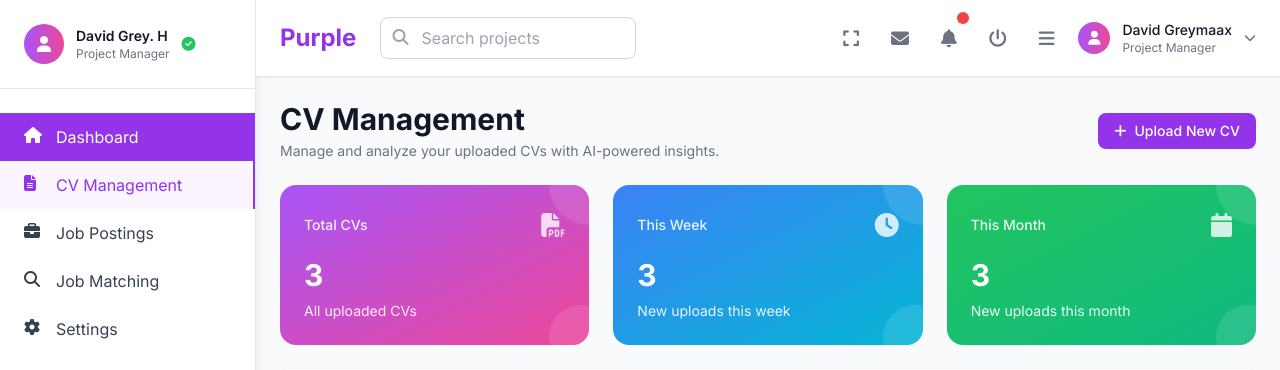
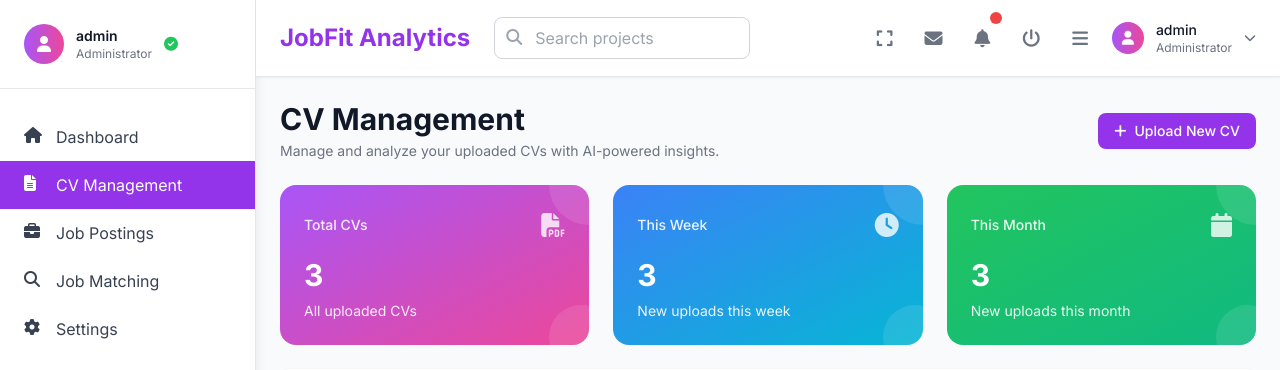
Before and after one commit to phatltscuti/jobfit_analytics, a Flask app: page /cvs in a window 1280 px wide. Shown: the top 370 px of the page. Run offline with Flask 3, Linux system fonts and the light colour scheme; a user stored in the database is signed in; some libraries are stand-ins or nearby versions.

Commit message:
Add .gitignore and remove sensitive files from tracking
- Add comprehensive .gitignore for Python/Flask project
- Remove .env file from git tracking (contains sensitive API keys)
- Remove __pycache__ and database files from tracking
- Remove uploaded files from tracking
- Update application with improved UI and functionality

```diff
--- a/app.py
+++ b/app.py
@@ -2,6 +2,7 @@ from flask import Flask, render_template, request, redirect, url_for, flash, jso
 from flask_sqlalchemy import SQLAlchemy
 from flask_migrate import Migrate
 from flask_login import LoginManager, UserMixin, login_user, login_required, logout_user, current_user
+from flask_wtf.csrf import CSRFProtect
 from werkzeug.security import generate_password_hash, check_password_hash
 from werkzeug.utils import secure_filename
 import os
@@ -25,6 +26,7 @@ app.config['MAX_CONTENT_LENGTH'] = 16 * 1024 * 1024  # 16MB max file size
 # Initialize extensions
 db = SQLAlchemy(app)
 migrate = Migrate(app, db)
+csrf = CSRFProtect(app)
 login_manager = LoginManager()
 login_manager.init_app(app)
 login_manager.login_view = 'login'
@@ -97,6 +99,12 @@ class Settings(db.Model):
 @login_manager.user_loader
 def load_user(user_id):
     return User.query.get(int(user_id))
+
+# Add CSRF token to template context
+@app.context_processor
+def inject_csrf_token():
+    from flask_wtf.csrf import generate_csrf
+    return dict(csrf_token=generate_csrf)
 
 # Utility functions
 def extract_text_from_pdf(pdf_path):
@@ -432,21 +440,32 @@ def cvs_view_pdf(cv_id):
 def cvs_delete(cv_id):
     cv = CV.query.get_or_404(cv_id)
 
-    # Delete files
-    if cv.file_path:
-        file_path = os.path.join(app.config['UPLOAD_FOLDER'], cv.file_path)
-        if os.path.exists(file_path):
-            os.remove(file_path)
+    # Check if user has permission to delete this CV
+    if not current_user.is_admin and cv.user_id != current_user.id:
+        flash('You do not have permission to delete this CV.', 'error')
+        return redirect(url_for('cvs_index'))
 
-    if cv.avatar:
-        avatar_path = os.path.join(app.config['UPLOAD_FOLDER'], cv.avatar)
-        if os.path.exists(avatar_path):
-            os.remove(avatar_path)
+    try:
+        # Delete files
+        if cv.file_path:
+            file_path = os.path.join(app.config['UPLOAD_FOLDER'], cv.file_path)
+            if os.path.exists(file_path):
+                os.remove(file_path)
 
-    db.session.delete(cv)
-    db.session.commit()
+        if cv.avatar:
+            avatar_path = os.path.join(app.config['UPLOAD_FOLDER'], cv.avatar)
+            if os.path.exists(avatar_path):
+                os.remove(avatar_path)
 
-    flash('CV deleted successfully!', 'success')
+        db.session.delete(cv)
+        db.session.commit()
+
+        flash('CV deleted successfully!', 'success')
+    except Exception as e:
+        db.session.rollback()
+        flash('Error deleting CV. Please try again.', 'error')
+        print(f"Error deleting CV: {e}")
+
     return redirect(url_for('cvs_index'))
 
 @app.route('/jobs')
--- a/templates/cvs/index.html
+++ b/templates/cvs/index.html
@@ -135,12 +135,15 @@
                                        title="Edit">
                                         <i class="fas fa-edit"></i>
                                     </a>
-                                    <a href="{{ url_for('cvs_delete', cv_id=cv.id) }}"
-                                       class="text-red-600 hover:text-red-900 p-2 rounded-lg hover:bg-red-50 transition-colors"
-                                       title="Delete"
-                                       onclick="return confirm('Are you sure you want to delete this CV?')">
-                                        <i class="fas fa-trash"></i>
-                                    </a>
+                                    <form method="POST" action="{{ url_for('cvs_delete', cv_id=cv.id) }}" class="inline">
+                                        <input type="hidden" name="csrf_token" value="{{ csrf_token() }}"/>
+                                        <button type="submit"
+                                                class="text-red-600 hover:text-red-900 p-2 rounded-lg hover:bg-red-50 transition-colors"
+                                                title="Delete"
+                                                onclick="return confirm('Are you sure you want to delete this CV?')">
+                                            <i class="fas fa-trash"></i>
+                                        </button>
+                                    </form>
                                 </div>
                             </div>
                         </div>
--- a/templates/layouts/base.html
+++ b/templates/layouts/base.html
@@ -252,6 +252,20 @@
                 opacity: 0;
             }
         }
+
+        /* Dropdown menu */
+        .group:hover .group-hover\:opacity-100 {
+            opacity: 1;
+        }
+
+        .group:hover .group-hover\:visible {
+            visibility: visible;
+        }
+
+        /* Smooth transitions for dropdown */
+        .dropdown-menu {
+            transition: all 0.2s ease-in-out;
+        }
     </style>
 
     <!-- Font Awesome -->
@@ -275,8 +289,8 @@
                         <i class="fas fa-user text-white"></i>
                     </div>
                     <div>
-                        <h3 class="text-sm font-semibold text-gray-900">David Grey. H</h3>
-                        <p class="text-xs text-gray-500">Project Manager</p>
+                        <h3 class="text-sm font-semibold text-gray-900">{{ current_user.username if current_user.is_authenticated else 'Guest' }}</h3>
+                        <p class="text-xs text-gray-500">{{ 'Administrator' if current_user.is_authenticated and current_user.is_admin else 'User' }}</p>
                     </div>
                     <i class="fas fa-check-circle text-green-500 text-sm"></i>
                 </div>
@@ -284,23 +298,23 @@
 
             <!-- Navigation Menu -->
             <nav class="mt-6">
-                <a href="{{ url_for('dashboard') }}" class="flex items-center px-6 py-3 text-white bg-purple-600 hover:bg-purple-700 transition-colors duration-200 {{ 'bg-purple-600 text-white' if request.endpoint == 'dashboard' else 'text-gray-700 hover:bg-gray-50 hover:text-purple-600' }}">
+                <a href="{{ url_for('dashboard') }}" class="flex items-center px-6 py-3 transition-colors duration-200 {{ 'bg-purple-600 text-white' if request.endpoint == 'dashboard' else 'text-gray-700 hover:bg-gray-50 hover:text-purple-600' }}">
                     <i class="fas fa-home w-5 h-5 mr-3"></i>
                     Dashboard
                 </a>
-                <a href="{{ url_for('cvs_index') }}" class="flex items-center px-6 py-3 text-gray-700 hover:bg-gray-50 hover:text-purple-600 transition-colors duration-200 {{ 'bg-purple-50 text-purple-600 border-r-2 border-purple-600' if request.endpoint and 'cvs' in request.endpoint else '' }}">
+                <a href="{{ url_for('cvs_index') }}" class="flex items-center px-6 py-3 transition-colors duration-200 {{ 'bg-purple-600 text-white' if request.endpoint and 'cvs' in request.endpoint else 'text-gray-700 hover:bg-gray-50 hover:text-purple-600' }}">
                     <i class="fas fa-file-alt w-5 h-5 mr-3"></i>
                     CV Management
                 </a>
-                <a href="{{ url_for('jobs_index') }}" class="flex items-center px-6 py-3 text-gray-700 hover:bg-gray-50 hover:text-purple-600 transition-colors duration-200 {{ 'bg-purple-50 text-purple-600 border-r-2 border-purple-600' if request.endpoint and 'jobs' in request.endpoint else '' }}">
+                <a href="{{ url_for('jobs_index') }}" class="flex items-center px-6 py-3 transition-colors duration-200 {{ 'bg-purple-600 text-white' if request.endpoint and 'jobs' in request.endpoint else 'text-gray-700 hover:bg-gray-50 hover:text-purple-600' }}">
                     <i class="fas fa-briefcase w-5 h-5 mr-3"></i>
                     Job Postings
                 </a>
-                <a href="{{ url_for('matching') }}" class="flex items-center px-6 py-3 text-gray-700 hover:bg-gray-50 hover:text-purple-600 transition-colors duration-200 {{ 'bg-purple-50 text-purple-600 border-r-2 border-purple-600' if request.endpoint == 'matching' else '' }}">
+                <a href="{{ url_for('matching') }}" class="flex items-center px-6 py-3 transition-colors duration-200 {{ 'bg-purple-600 text-white' if request.endpoint == 'matching' else 'text-gray-700 hover:bg-gray-50 hover:text-purple-600' }}">
                     <i class="fas fa-search w-5 h-5 mr-3"></i>
                     Job Matching
                 </a>
-                <a href="{{ url_for('settings') }}" class="flex items-center px-6 py-3 text-gray-700 hover:bg-gray-50 hover:text-purple-600 transition-colors duration-200 {{ 'bg-purple-50 text-purple-600 border-r-2 border-purple-600' if request.endpoint == 'settings' else '' }}">
+                <a href="{{ url_for('settings') }}" class="flex items-center px-6 py-3 transition-colors duration-200 {{ 'bg-purple-600 text-white' if request.endpoint == 'settings' else 'text-gray-700 hover:bg-gray-50 hover:text-purple-600' }}">
                     <i class="fas fa-cog w-5 h-5 mr-3"></i>
                     Settings
                 </a>
@@ -338,7 +352,7 @@
                 <div class="flex items-center justify-between">
                     <!-- Left side - Logo and Search -->
                     <div class="flex items-center space-x-6">
-                        <h1 class="text-2xl font-bold text-purple-600">Purple</h1>
+                        <h1 class="text-2xl font-bold text-purple-600">JobFit Analytics</h1>
                         <div class="relative">
                             <input type="text" placeholder="Search projects"
                                    class="w-64 pl-10 pr-4 py-2 border border-gray-300 rounded-lg focus:ring-2 focus:ring-purple-500 focus:border-transparent">
@@ -367,15 +381,25 @@
                         </button>
 
                         <!-- User Profile -->
-                        <div class="flex items-center space-x-3">
+                        <div class="flex items-center space-x-3 relative group">
                             <div class="w-8 h-8 bg-gradient-to-r from-purple-500 to-pink-500 rounded-full flex items-center justify-center">
                                 <i class="fas fa-user text-white text-sm"></i>
                             </div>
                             <div>
-                                <p class="text-sm font-medium text-gray-900">David Greymaax</p>
-                                <p class="text-xs text-gray-500">Project Manager</p>
+                                <p class="text-sm font-medium text-gray-900">{{ current_user.username if current_user.is_authenticated else 'Guest' }}</p>
+                                <p class="text-xs text-gray-500">{{ 'Administrator' if current_user.is_authenticated and current_user.is_admin else 'User' }}</p>
                             </div>
-                            <i class="fas fa-chevron-down text-xs text-gray-500"></i>
+                            <i class="fas fa-chevron-down text-xs text-gray-500 cursor-pointer"></i>
+
+                            <!-- Dropdown Menu -->
+                            <div class="absolute right-0 top-full mt-2 w-48 bg-white rounded-md shadow-lg py-1 z-50 opacity-0 invisible group-hover:opacity-100 group-hover:visible transition-all duration-200 ease-in-out">
+                                <a href="{{ url_for('profile') }}" class="block px-4 py-2 text-sm text-gray-700 hover:bg-gray-100 transition-colors duration-150">
+                                    <i class="fas fa-user mr-2"></i>Profile
+                                </a>
+                                <a href="{{ url_for('logout') }}" class="block px-4 py-2 text-sm text-gray-700 hover:bg-gray-100 transition-colors duration-150">
+                                    <i class="fas fa-sign-out-alt mr-2"></i>Logout
+                                </a>
+                            </div>
                         </div>
                     </div>
                 </div>
```
Also changed, not shown: templates/cvs/create.html (+80 -6 lines), templates/cvs/show.html (+8 -5 lines), instance/jobfit_analytics.db (deleted), 3 other files. Lines whose indentation alone changed are shown as unchanged.
